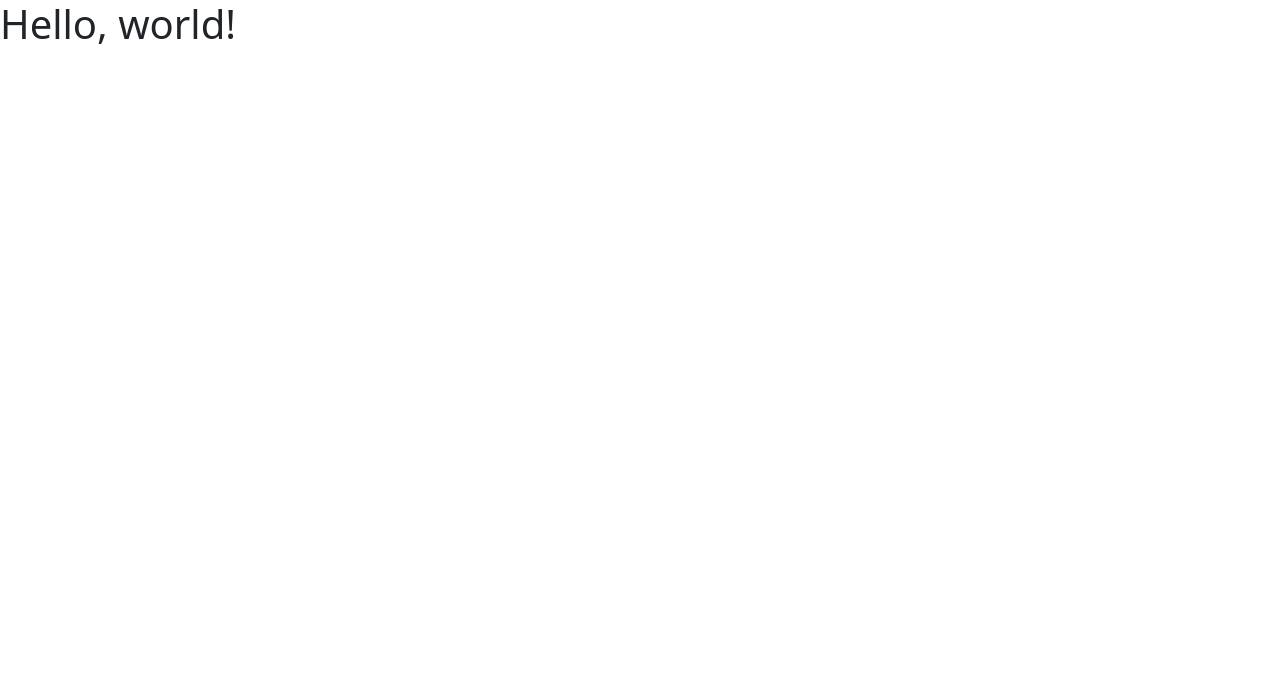
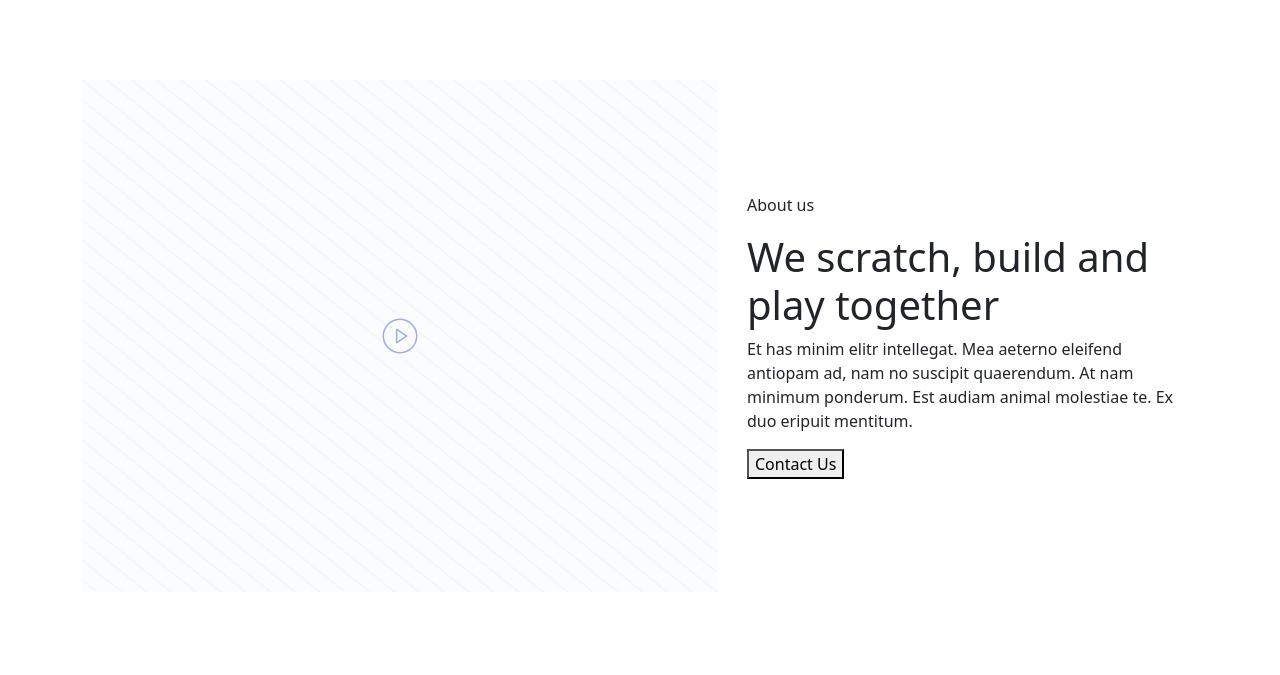
Before and after one commit to devedoping/Free-Bootstrap-Tutorial, a plain HTML site: page index.html in a window 1280 px wide. Drawn offline with Linux system fonts and the light colour scheme.

Commit message:
start working with figma

```diff
--- a/index.html
+++ b/index.html
@@ -7,10 +7,26 @@
 
     <!-- Bootstrap CSS -->
     <link href="bootstrap.min.css" rel="stylesheet"/>
+    <link href="style.css" rel="stylesheet">
     <title>Free Bootstrap Tutorial</title>
 </head>
 <body>
-    <h1>Hello, world!</h1>
+    <div class="container">
+        <section id="top-section">
+            <div class="row align-items-center">
+                <div class="col-7">
+                    <img src="img/video.jpg" alt="video image" class="img-fluid">
+                </div>
+                <div class="col-5">
+                    <p>About us</p>
+                    <h1>We scratch, build and play together</h1>
+                    <p>Et has minim elitr intellegat. Mea aeterno eleifend antiopam ad, nam no suscipit quaerendum. At nam
+                        minimum ponderum. Est audiam animal molestiae te. Ex duo eripuit mentitum.</p>
+                    <button>Contact Us</button>
+                </div>
+            </div>
+        </section>
+    </div>
 
     <!-- Bootstrap JavaScript -->
     <script src="bootstrap.bundle.min.js"></script>
--- /dev/null
+++ b/style.css
@@ -0,0 +1,4 @@
+#top-section {
+    padding-top: 80px;
+    padding-bottom: 80px;
+}
```
Also changed, not shown: img/video.jpg (added), 1 other file.
